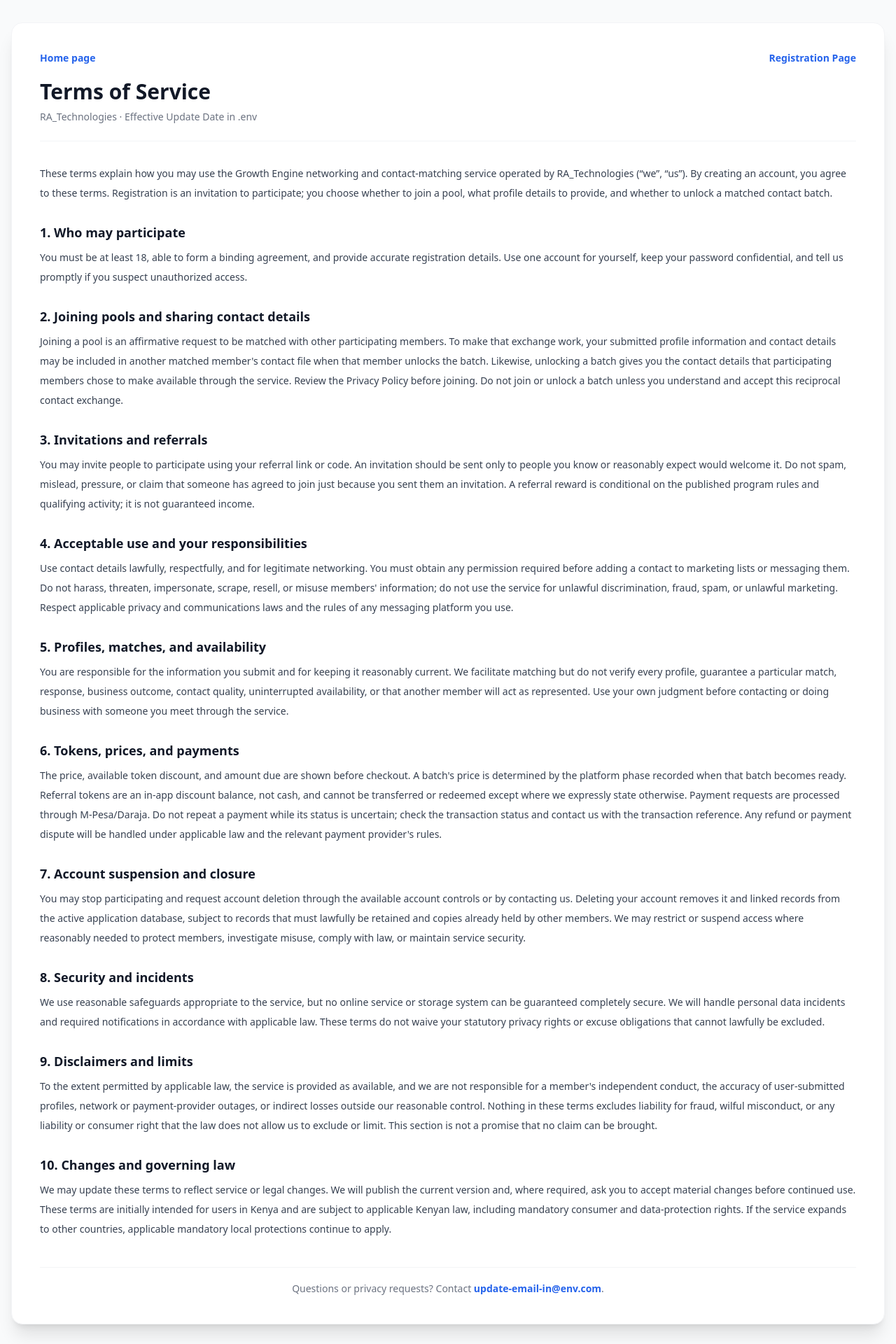
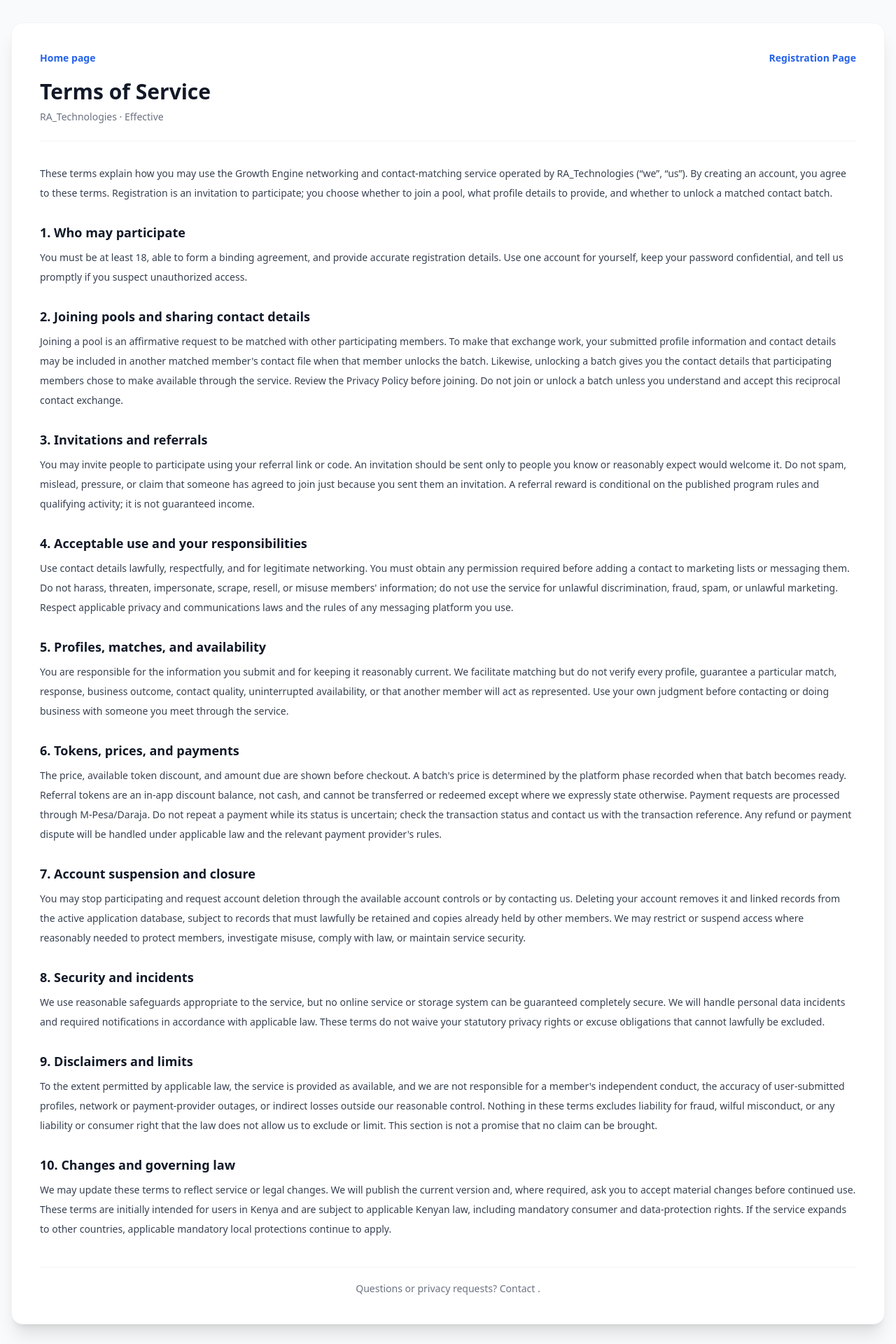
Before and after one commit to Alex-Mwaura-k/whatsapp-growth-engine, a React (Vite) app in the folder frontend/: page /terms in a window 1280 px wide. Shown: the top 1920 px of the page at 70% size. Built offline with nearby package versions, Linux system fonts and the light colour scheme; no server answers.

Commit message:
update email

```diff
--- a/frontend/src/pages/LegalPages.jsx
+++ b/frontend/src/pages/LegalPages.jsx
@@ -1,7 +1,7 @@
 import { useEffect } from 'react';
 import { Link } from 'react-router-dom';
-const effectiveDate = import.meta.env.VITE_EFFECTIVE_DATE || process.env.REACT_APP_EFFECTIVE_DATE || 'Update Date in .env';
-const privacyEmail = import.meta.env.VITE_PRIVACY_EMAIL || process.env.REACT_APP_PRIVACY_EMAIL || 'update-email-in@env.com';
+const effectiveDate = import.meta.env.VITE_EFFECTIVE_DATE || process.env.REACT_APP_EFFECTIVE_DATE;
+const privacyEmail = import.meta.env.VITE_PRIVACY_EMAIL || process.env.REACT_APP_PRIVACY_EMAIL;
 
 function LegalPage({ title, children }) {
   useEffect(() => {
```
